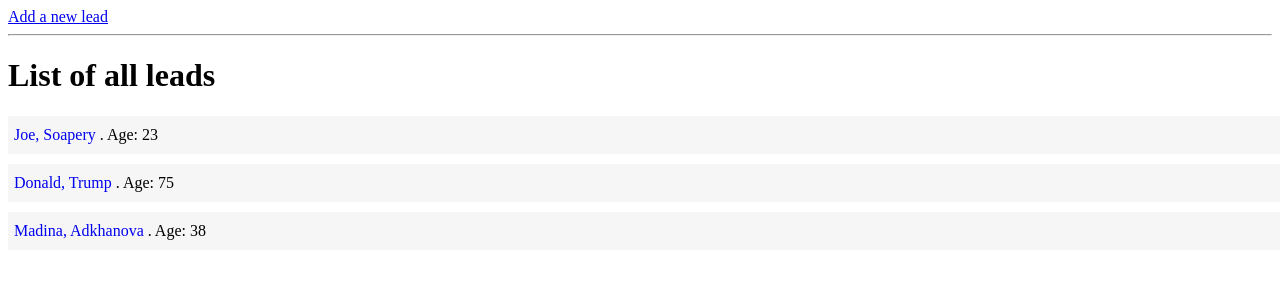
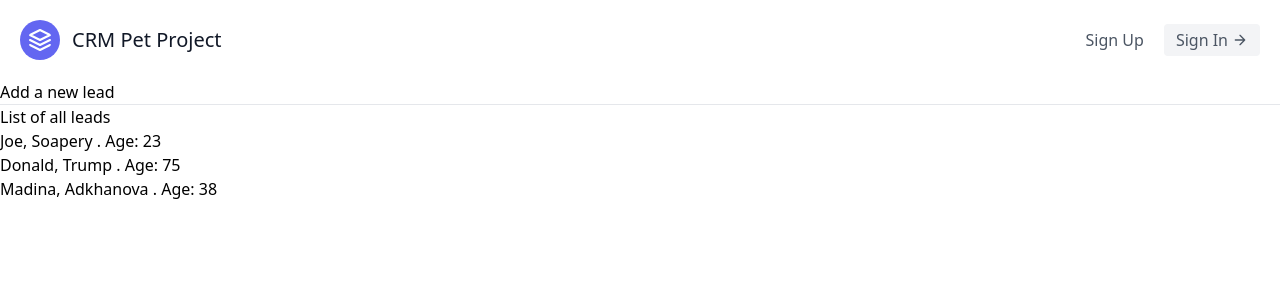
Before and after one commit to atkhamov/pet_crm_project, a Django app: page /leads/ in a window 1280 px wide. Shown: the top 300 px of the page. Run offline with Django 3.2, Linux system fonts and the light colour scheme; data comes from the database, SQL or seed files in the repository.

Commit message:
add some changes in template files

```diff
--- a/leads/templates/leads/lead_list.html
+++ b/leads/templates/leads/lead_list.html
@@ -1,21 +1,6 @@
-<!DOCTYPE html>
-<html lang="en">
-<head>
-    <meta charset="UTF-8">
-    <title>List of leads</title>
-    <style>
-        .lead {
-            padding: 10px 6px;
-            margin-top: 10px;
-            background-color: #f6f6f6;
-            width: 100%;
-        }
-        .lead>a{
-            text-decoration: none;
-        }
-    </style>
-</head>
-<body>
+{% extends "base.html" %}
+
+{% block content %}
     <a href="{% url 'leads:lead-create' %}">Add a new lead</a>
     <hr/>
     <h1>List of all leads</h1>
@@ -24,5 +9,4 @@
             <a href="{% url 'leads:lead-detail' lead.pk %}"> {{ lead.first_name }}, {{ lead.last_name }} </a>. Age: {{ lead.age }}
         </div>
     {% endfor %}
-</body>
-</html>
+{% endblock content %}
--- /dev/null
+++ b/templates/base.html
@@ -0,0 +1,19 @@
+<!DOCTYPE html>
+<html lang="en">
+<head>
+    <meta charset="UTF-8">
+    <meta name="viewport" content="width=device-width, initial-scale=1.0">
+    <title>CRM Pet Project</title>
+    <link href="https://unpkg.com/tailwindcss@^2/dist/tailwind.min.css" rel="stylesheet">
+</head>
+<body>
+    <div class="max-w-7xl mx-auto">
+        {% include "navbar.html" %}
+        {% block content %}
+
+        {% endblock content %}
+    </div>
+
+    {% include "scripts.html" %}
+</body>
+</html>
--- /dev/null
+++ b/templates/navbar.html
@@ -0,0 +1,19 @@
+<header class="text-gray-600 body-font">
+  <div class="container mx-auto flex flex-wrap p-5 flex-col md:flex-row items-center">
+    <a class="flex title-font font-medium items-center text-gray-900 mb-4 md:mb-0">
+      <svg xmlns="http://www.w3.org/2000/svg" fill="none" stroke="currentColor" stroke-linecap="round" stroke-linejoin="round" stroke-width="2" class="w-10 h-10 text-white p-2 bg-indigo-500 rounded-full" viewBox="0 0 24 24">
+        <path d="M12 2L2 7l10 5 10-5-10-5zM2 17l10 5 10-5M2 12l10 5 10-5"></path>
+      </svg>
+      <span class="ml-3 text-xl">CRM Pet Project</span>
+    </a>
+    <nav class="md:ml-auto flex flex-wrap items-center text-base justify-center">
+      <a class="mr-5 hover:text-gray-900">Sign Up</a>
+    </nav>
+    <a href="#" class="inline-flex items-center bg-gray-100 border-0 py-1 px-3 focus:outline-none hover:bg-gray-200 rounded text-base mt-4 md:mt-0">
+      Sign In
+      <svg fill="none" stroke="currentColor" stroke-linecap="round" stroke-linejoin="round" stroke-width="2" class="w-4 h-4 ml-1" viewBox="0 0 24 24">
+        <path d="M5 12h14M12 5l7 7-7 7"></path>
+      </svg>
+    </a>
+  </div>
+</header>
--- /dev/null
+++ b/templates/scripts.html
@@ -0,0 +1,3 @@
+<script>
+  console.log("hello");
+</script>
```
Also changed, not shown: leads/templates/leads/lead_create.html (+3 -10 lines), leads/templates/leads/lead_detail.html (+4 -20 lines), leads/templates/leads/lead_update.html (+3 -10 lines), templates/landing.html (added, +13 -0 lines).
